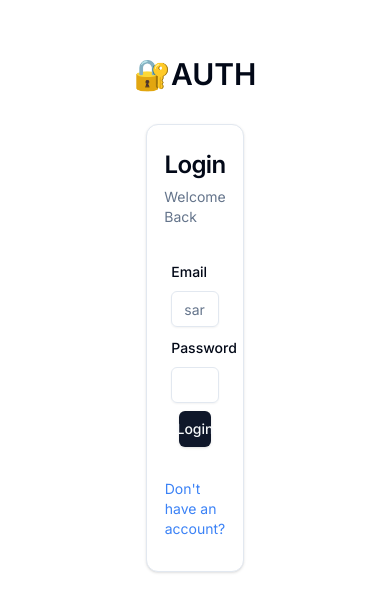
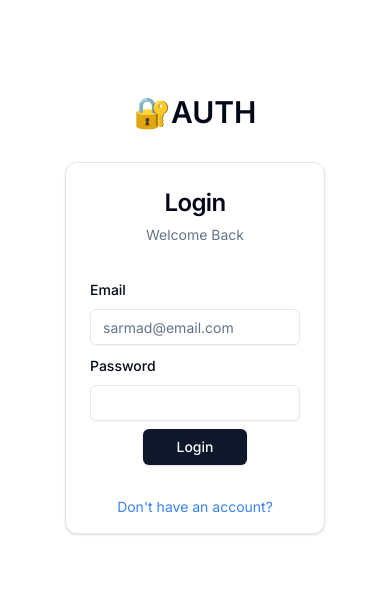
Before and after one commit to Sarmad426/nextjs-auth-v5, a Next.js app: page /sign-in in a window 390 px wide. Shown: the part 104-716 px from the top of the page. Built offline with nearby package versions, Linux system fonts and the light colour scheme.

Commit message:
Made the form Responsive

```diff
--- a/app/(auth)/components/card-wrapper.tsx
+++ b/app/(auth)/components/card-wrapper.tsx
@@ -26,13 +26,13 @@ export const CardWrapper: React.FC<CardProps> = ({
   url,
 }) => {
   return (
-    <Card className="w-1/4">
+    <Card className="xl:w-1/4 lg:w-1/3 md:w-2/5 sm:w-1/2 w-4/6">
       <CardHeader className="flex items-center justify-center">
         <CardTitle className="text-2xl">{title}</CardTitle>
         <CardDescription>{description}</CardDescription>
       </CardHeader>
       <CardContent>{children}</CardContent>
-      <CardFooter className="my-2 text-sm flex justify-center text-blue-500">
+      <CardFooter className="mt-2 text-sm flex justify-center text-blue-500 mb-2 pb-2">
         <Link href={`/${url}`}>{footerContent}</Link>
       </CardFooter>
     </Card>
```
